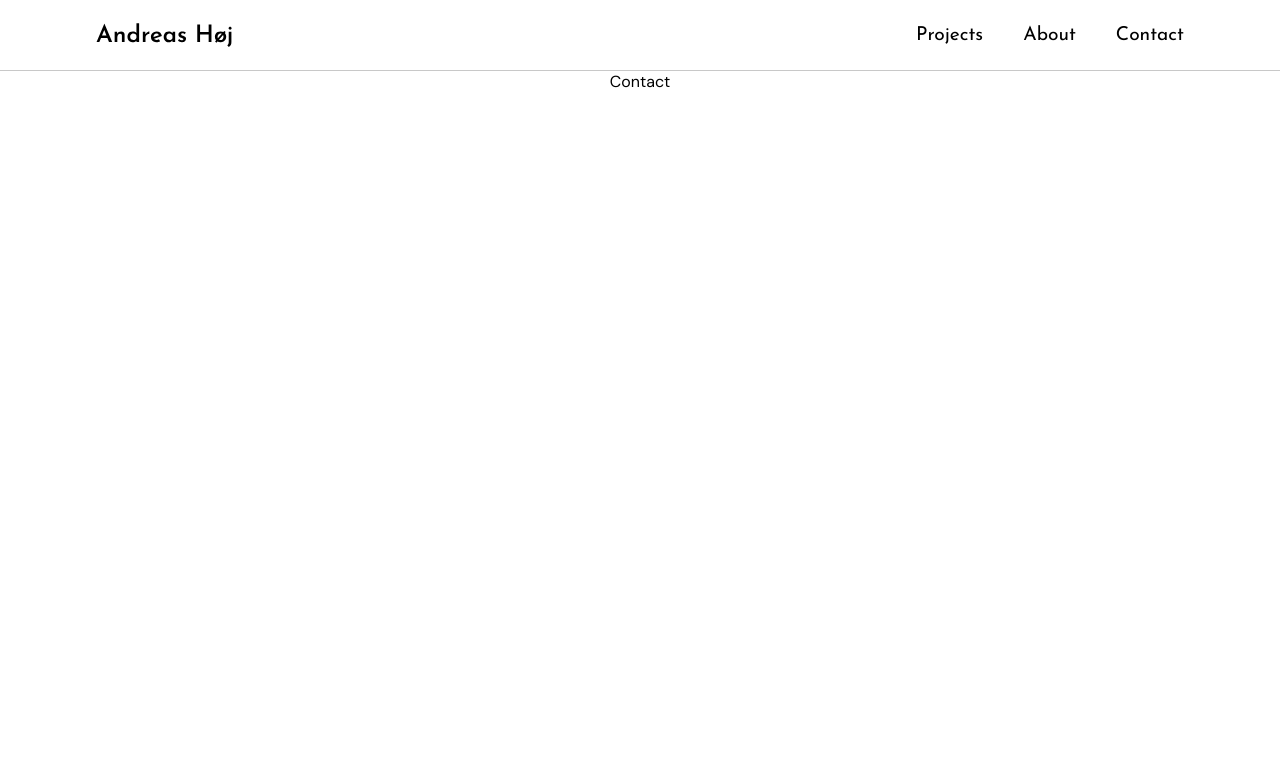
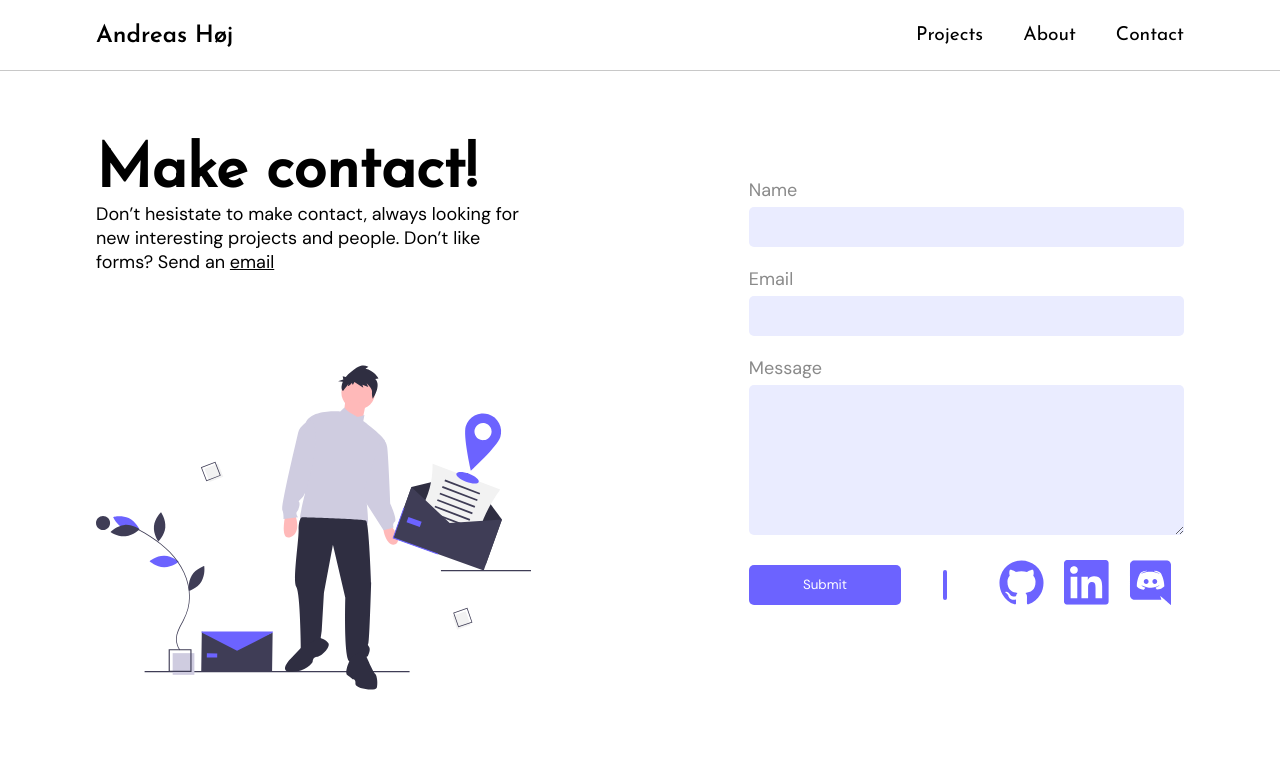
Before and after one commit to Andreashoj/gatsby-portfolio, a Gatsby site: page /contact in a window 1280 px wide. Built offline with nearby package versions, Linux system fonts and the light colour scheme; Gatsby itself is replaced by a stand-in of ours.

Commit message:
pages created and styled

```diff
--- /dev/null
+++ b/src/components/Form.jsx
@@ -0,0 +1,103 @@
+import React, { Component } from "react"
+import styled from "styled-components"
+import github from "../assets/github_blue.svg"
+import linkedin from "../assets/linkedin.svg"
+import discord from "../assets/discord.svg"
+
+const Form = () => {
+  return (
+    <ContactForm
+      action="https://getform.io/f/10e74d12-253c-47d2-8204-235df94c8195"
+      method="POST"
+    >
+      <div className="input-container">
+        <label htmlFor="name">Name</label>
+        <input type="text" id="name" />
+      </div>
+      <div className="input-container">
+        <label htmlFor="email">Email</label>
+        <input type="email" id="email" />
+      </div>
+      <div className="input-container">
+        <label htmlFor="message">Message</label>
+        <br />
+        <textarea type="textarea" id="message" rows="10" />
+      </div>
+      <div className="contact-links">
+        <button type="submit">Submit</button>
+        <span className="divider"></span>
+        <div className="contact-icons">
+          <a href="#">
+            <img src={github} alt="" />
+          </a>
+          <a href="#">
+            <img src={linkedin} alt="" />
+          </a>
+          <a href="#">
+            <img src={discord} alt="" />
+          </a>
+        </div>
+      </div>
+    </ContactForm>
+  )
+}
+
+const ContactForm = styled.form`
+  height: 80%;
+  display: flex;
+  flex-direction: column;
+  width: 80%;
+  align-items: center;
+  input {
+    width: 100%;
+  }
+  .contact-links {
+    display: flex;
+    width: 100%;
+    justify-content: space-between;
+    align-items: center;
+    .divider {
+      height: 30px;
+      width: 4px;
+      background-color: #6c63ff;
+      border-radius: 2px;
+    }
+  }
+  button {
+    background-color: #6c63ff;
+    width: 35%;
+    color: white;
+    height: 40px;
+    border-radius: 5px;
+    border: none;
+  }
+  .contact-icons {
+    img {
+      height: 45px;
+      width: 45px;
+      margin: 0 10px;
+    }
+  }
+  .input-container {
+    width: 100%;
+    label {
+      font-size: 18px;
+      color: #8a8a8a;
+      margin-bottom: 5px;
+    }
+    textarea {
+      width: 100%;
+      height: 150px !important;
+    }
+    input,
+    textarea {
+      background-color: #eaecff;
+      height: 40px;
+      border-radius: 5px;
+      border: none;
+      margin: 5px 0 20px 0;
+    }
+  }
+`
+
+export default Form
--- a/src/pages/contact.jsx
+++ b/src/pages/contact.jsx
@@ -1,8 +1,60 @@
 import React, { Component } from "react"
 import Layout from "../layout"
+import styled from "styled-components"
+import ContactIllu from "../assets/contact_illustration.svg"
+import Form from "../components/Form"
 
 const contact = () => {
-  return <Layout>Contact</Layout>
+  return (
+    <Layout>
+      <ContactContainer>
+        <Header>
+          <h1>Make contact!</h1>
+          <p>
+            Don’t hesistate to make contact, always looking for new interesting
+            projects and people. Don’t like forms? Send an <span>email</span>
+          </p>
+          <img src={ContactIllu} alt="" />
+        </Header>
+        <div className="form-wrapper">
+          <Form />
+        </div>
+      </ContactContainer>
+    </Layout>
+  )
 }
 
+const ContactContainer = styled.div`
+  width: 85%;
+  display: flex;
+  align-items: flex-end;
+  .form-wrapper {
+    width: 50%;
+    display: flex;
+    justify-content: flex-end;
+    height: 85%;
+  }
+`
+
+const Header = styled.div`
+display: flex;
+flex-direction: column;
+height: 90%
+width: 50%;
+h1 {
+  font-size: 60px;
+}
+p {
+  font-size: 18px;
+  width: 80%;
+  span {
+    text-decoration: underline;
+  }
+}
+img {
+  height: 80%;
+  width: 80%;
+}
+`
+
 export default contact
--- a/src/styles/index.css
+++ b/src/styles/index.css
@@ -12,6 +12,9 @@ a {
 
 p,
 button,
-div {
+div,
+label,
+form,
+input {
   font-family: "DM Sans", sans-serif;
 }
```
Also changed, not shown: src/pages/about.jsx (+72 -0 lines), src/assets/contact_illustration.svg (added), src/assets/discord.svg (added), src/assets/github_blue.svg (added), src/assets/linkedin.svg (added).
